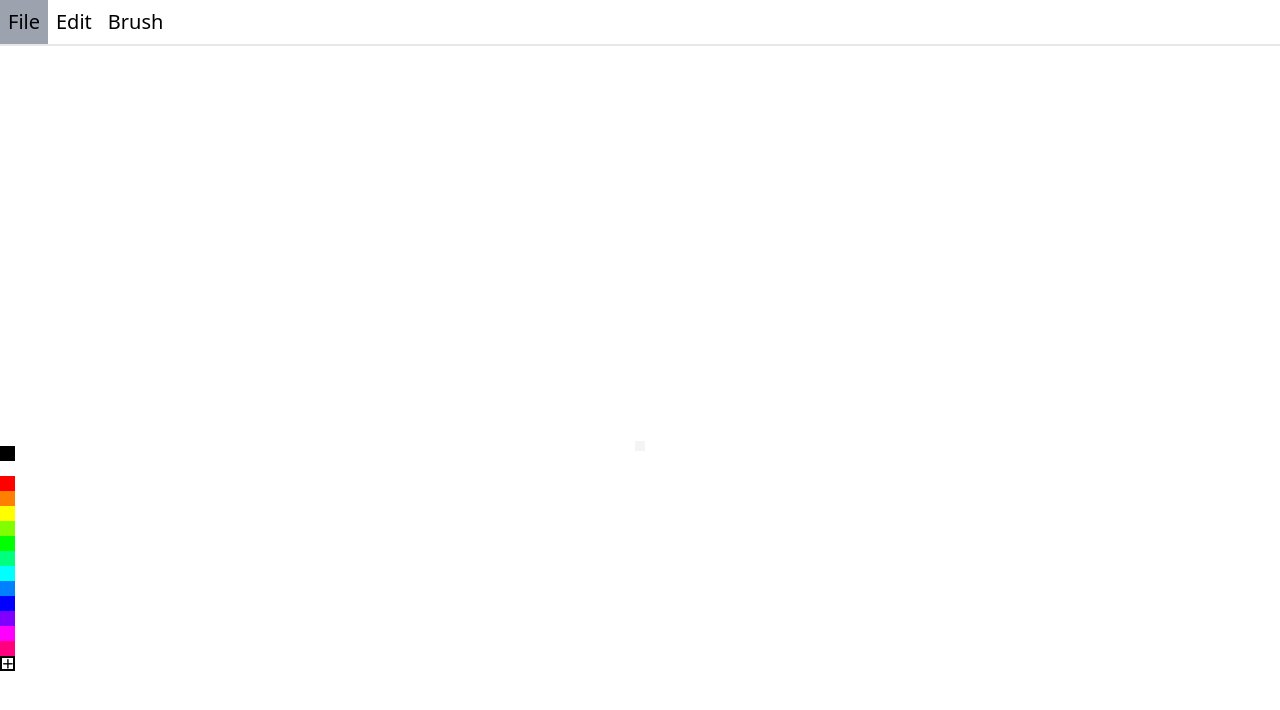
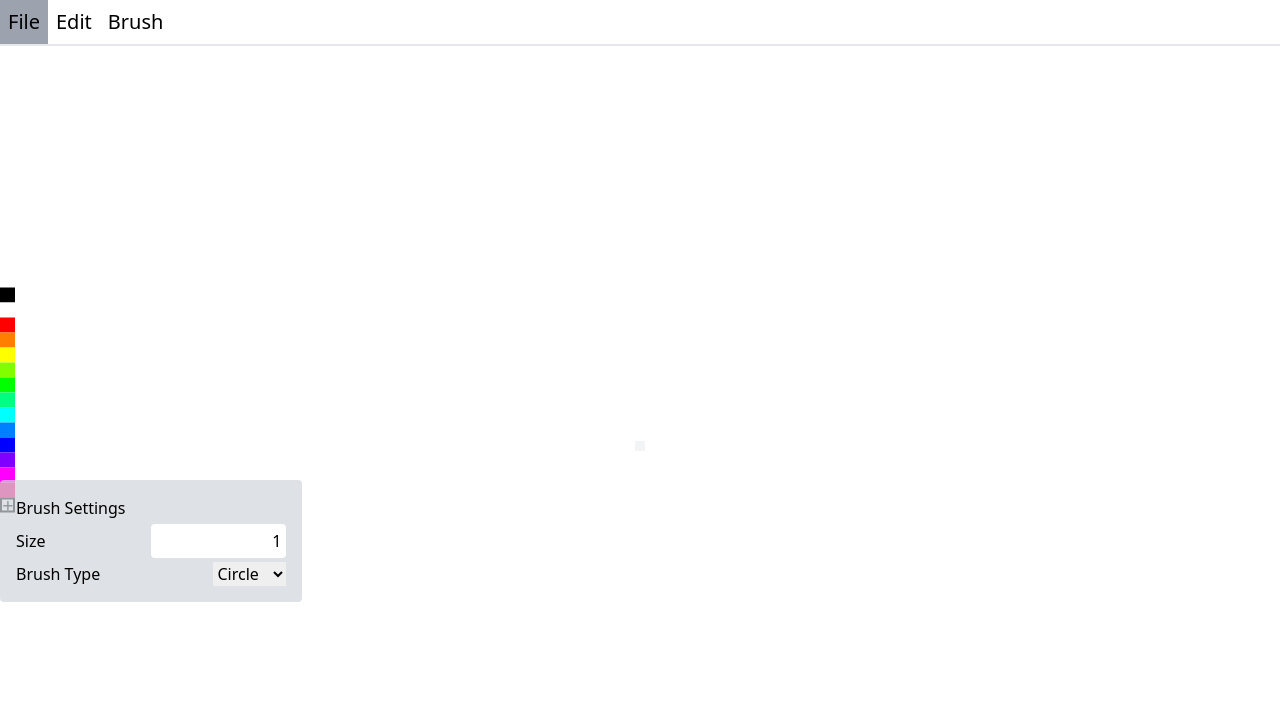
Before and after one commit to CuzImClicks/Bildbearbeitung, a SvelteKit app: page / in a window 1280 px wide. Shown: the top 710 px of the page. Built offline with nearby package versions, Linux system fonts and the light colour scheme.

Commit message:
fixed draggables going outside the screen

```diff
--- /dev/null
+++ b/src/routes/BrushSettings.svelte
@@ -0,0 +1,31 @@
+<script lang="ts">
+
+    import Draggable from "./Draggable.svelte";
+    import {brushSize, brushType, innerHeight, innerWidth, outerWidth} from "./store";
+    import {brushes} from "./brushes";
+</script>
+
+<Draggable top={$innerHeight * 0.6}>
+    <div class="flex flex-col w-max h-max justify-center bg-gray-300 rounded p-4 divide-y-4 divide-transparent bg-opacity-70">
+        <div class="w-full">
+            Brush Settings
+        </div>
+        <div class="flex items-center w-max justify-between">
+            <span class="">Size</span>
+            <input class="border border-transparent focus:outline-none focus:ring-2 focus:border-transparent rounded p-1 text-right w-1/2 "
+                bind:value={$brushSize}
+            >
+
+        </div>
+        <div class="flex items-center w-full justify-between">
+            <span class="">Brush Type</span>
+            <select bind:value={$brushType}>
+                {#each brushes as brush}
+                    <option value={brush.brushType}>
+                        {brush.name}
+                    </option>
+                {/each}
+            </select>
+        </div>
+    </div>
+</Draggable>
--- a/src/routes/ColorSelector.svelte
+++ b/src/routes/ColorSelector.svelte
@@ -1,6 +1,6 @@
 <script lang="ts">
     import ColorSelectorPixel from "./ColorSelectorPixel.svelte";
-    import {blue, green, red, outerHeight} from "./store";
+    import {blue, green, red, innerHeight} from "./store";
     import Draggable from "./Draggable.svelte";
 
     let colors = [
@@ -23,9 +23,9 @@
     let customVisible = false;
 </script>
 
-{#if $outerHeight > 0}
-        <Draggable left={0} top={($outerHeight / 2)}>
-            <div class="">
+{#if $innerHeight > 0}
+        <Draggable left={0} top={($innerHeight / 2)}>
+            <div class="-translate-y-1/2">
                 {#each colors as color}
                     <ColorSelectorPixel bind:r={color[0]} bind:g={color[1]} bind:b={color[2]} size={15}/>
                 {/each}
--- a/src/routes/Draggable.svelte
+++ b/src/routes/Draggable.svelte
@@ -1,10 +1,13 @@
 <script lang="ts">
+    import {innerHeight, innerWidth, outerWidth, outerHeight} from "./store.js";
+    import {onMount} from "svelte";
+
     export let left: number = 0;
     export let top: number = 0;
-    export let translateX = false;
-    export let translateY = false;
 
     let moving = false;
+    let slotWidth: number = 0;
+    let slotHeight: number = 0;
 
     function onMouseDown() {
         moving = true;
@@ -12,8 +15,8 @@
 
     function onMouseMove(e: MouseEvent) {
         if (moving) {
-            left += e.movementX;
-            top += e.movementY;
+            left = Math.max(0, Math.min($innerWidth - (slotWidth ), left + e.movementX));
+            top = Math.max(0, Math.min($innerHeight - (slotHeight), top + e.movementY));
         }
     }
 
@@ -22,9 +25,9 @@
     }
 </script>
 
-<section class="select-none absolute" on:mousedown={onMouseDown} style="left: {left}px; top: {top}px;
-        transform: translate({translateX ? '-50%' : '0%'}, {translateY ? '-50%' : '0%'})" role="none">
+<div class="select-none absolute" on:mousedown={onMouseDown} style="left: {left}px; top: {top}px;" role="none"
+     bind:clientWidth={slotWidth} bind:clientHeight={slotHeight}>
     <slot></slot>
-</section>
+</div>
 
 <svelte:window on:mouseup={onMouseUp} on:mousemove={onMouseMove} />
--- a/src/routes/Main.svelte
+++ b/src/routes/Main.svelte
@@ -4,6 +4,7 @@
     import Image from "./Image.svelte";
     import Navbar from "./Navbar.svelte";
     import {dragging, outerHeight, outerWidth, innerHeight, innerWidth, image} from "./store";
+    import BrushSettings from "./BrushSettings.svelte";
 
         //[
         //[[0, 0, 0], [148, 0, 211], [75, 0, 130], [0, 0, 255], [0, 255, 0], [255, 255, 0], [255, 127, 0], [255, 0, 0], [255, 255, 255]],
@@ -21,14 +22,18 @@
 <svelte:window bind:innerWidth={$innerWidth} bind:outerWidth={$outerWidth} bind:innerHeight={$innerHeight} bind:outerHeight={$outerHeight} />
 
 
-<div class="z-50">
-    <Navbar/>
-</div>
+
 <div class="z-50 absolute">
     <ColorSelector />
 </div>
-<div class="h-screen w-full" on:mouseup={() => $dragging = false} role="none">
+<div class="z-50 absolute">
+    <BrushSettings />
+</div>
+<div class="h-screen w-full overflow-hidden" on:mouseup={() => $dragging = false} role="none">
 <!--    <div class="w-full h-full overflow-visible">-->
+    <div class="z-50">
+        <Navbar/>
+    </div>
     {#if $image != null && $image !== undefined}
         <Image/>
     {/if}
--- a/src/routes/Scrollable.svelte
+++ b/src/routes/Scrollable.svelte
@@ -27,9 +27,9 @@
 
 <div class="select-none w-full h-full overflow-hidden" on:wheel={onWheel}
      bind:clientWidth={outerWidth} bind:clientHeight={outerHeight}>
-    <section class="select-none absolute" style="left: {left}px; top: {top}px;
+    <div class="select-none absolute" style="left: {left}px; top: {top}px;
     transform: translate({translateX ? '-50%' : '0%'}, {translateY ? '-50%' : '0%'})" role="none"
     bind:clientWidth={slotWidth} bind:clientHeight={slotHeight}>
         <slot></slot>
-    </section>
+    </div>
 </div>
```
Also changed, not shown: 1 other file (tests, documents, lock files or other folders).
